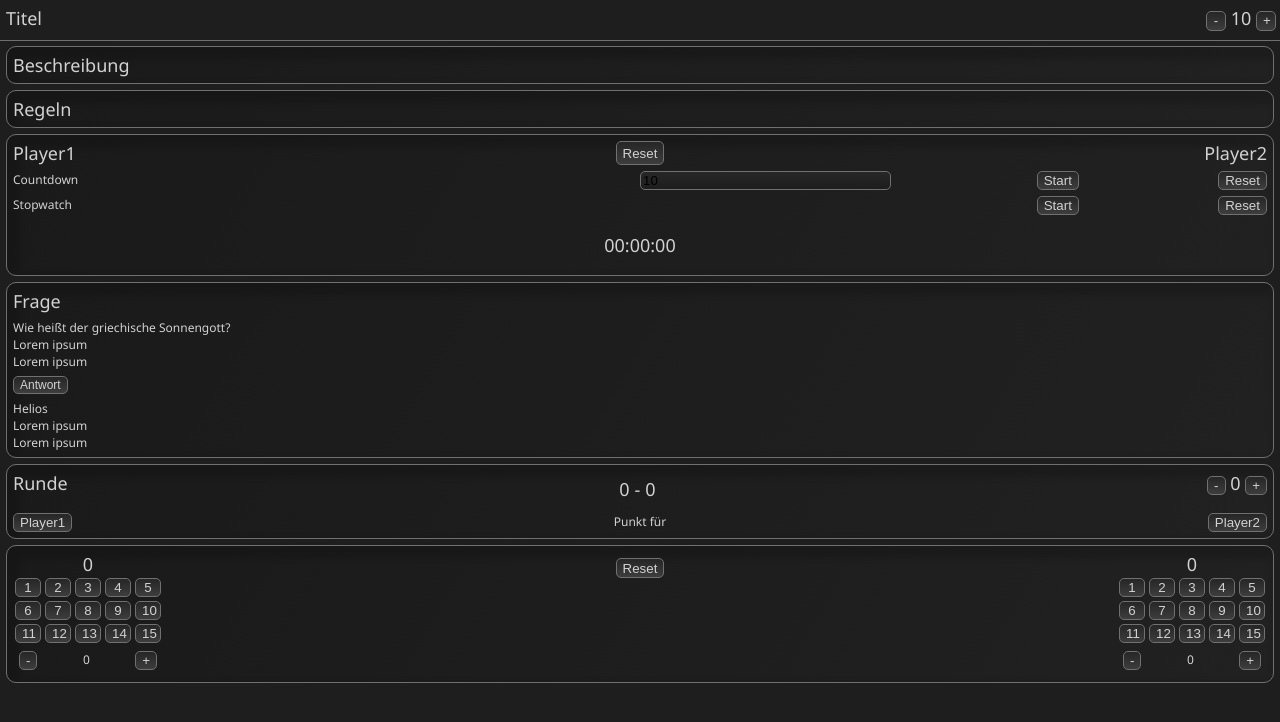
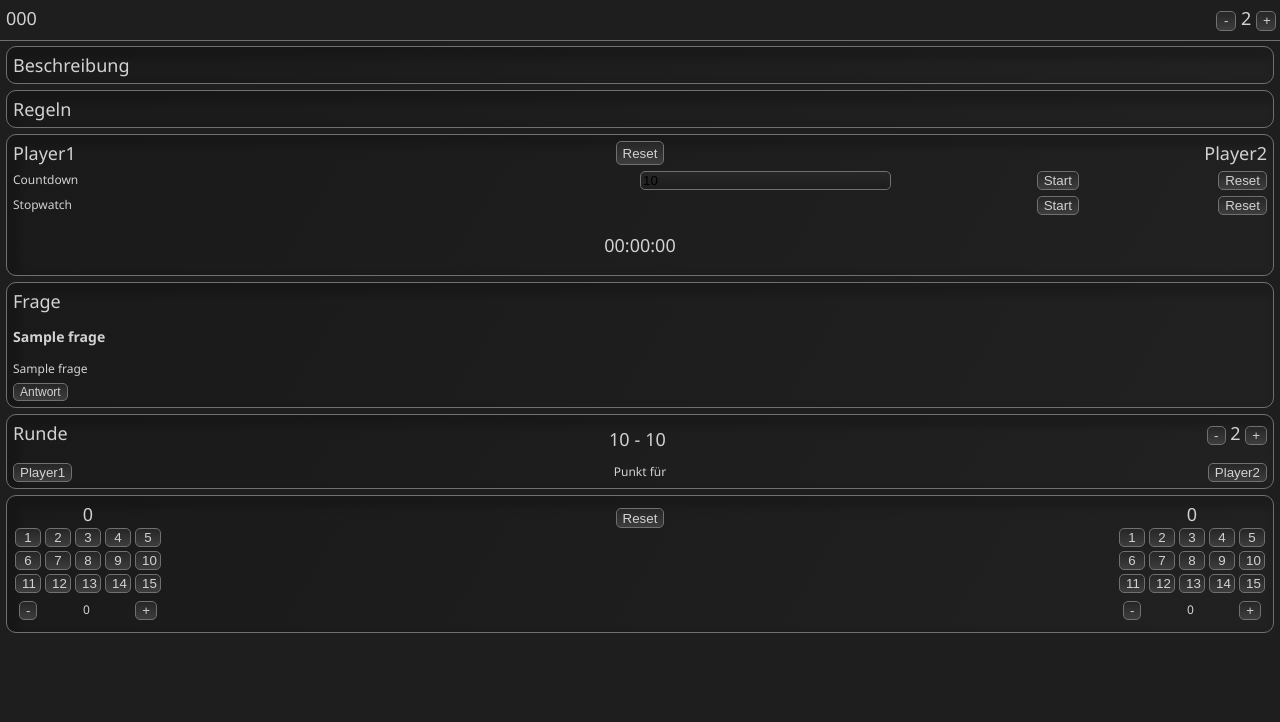
Before and after one commit to Gargamel19/GameShowControlPanel, a Flask app: template app/templates/contol_page.html in a window 1280 px wide. Shown: the top 722 px of the page. Run offline with Flask 2, Linux system fonts and the light colour scheme; the template is opened without the code that fills it: most values are stand-ins (such as "Sample title", 1, 10 or a date in 2020); parts of the project's set-up code (start-up, migrations or seed data) failed here and were passed over.

Commit message:
Beschreibung und Rules Works Navigation Works
Round works. but Backend not

Frage Works. but not from directory

```diff
--- a/app/static/styles/control_page.css
+++ b/app/static/styles/control_page.css
@@ -49,6 +49,7 @@
     display: none;
     margin: var(--standard_margin);
 }
+.answer_panel_text,
 .panel_shown_text{
     font-size: var(--small_font);
     margin: var(--standard_margin);
@@ -115,6 +116,15 @@
     background: rgb(29, 29, 29);
     background: linear-gradient(0deg, rgba(29, 29, 29, 1) 0%, rgba(39, 39, 39, 1) 100%);
 }
+.winner_player_button{
+    background: rgb(00,200,00);
+    background: linear-gradient(0deg, rgba(00,200,00,1) 0%, rgba(39,39,39,1) 100%);
+}
+.looser_player_button{
+    background: rgb(00,00,00);
+    background: linear-gradient(0deg, rgba(00,00,00,1) 0%, rgba(39,39,39,1) 100%);
+}
+
 .selected_game_button {
     background: rgb(00,200,00);
     background: linear-gradient(0deg, rgba(00,200,00,1) 0%, rgba(39,39,39,1) 100%);
--- a/app/templates/contol_page.html
+++ b/app/templates/contol_page.html
@@ -4,34 +4,42 @@
 <script src="{{ url_for('static', filename='scripts/control_page.js') }}"></script>
 <head>
     <meta charset="UTF-8">
-    <title>Title</title>
+    <title>{{ titel }}</title>
 </head>
 <body>
 <div class="outer_class">
     <header>
-        <div class="game_title">Titel</div>
+        <div class="game_title">{{ titel }}</div>
         <div class="game_control">
+            {% if gameID > 0 %}
+            <button onclick="location.href='/{{gameID-1}}/round/0'" class="minus_game">-</button>
+            {% else %}
             <button class="minus_game">-</button>
-            <a class="game_number">10</a>
-            <button class="plus_game">+</button>
+            {% endif %}
+            <a class="game_number">{{gameID+1}}</a>
+            <button onclick="location.href='/{{gameID+1}}/round/0'" class="plus_game">+</button>
         </div>
     </header>
     <div id="header_spacer">
     </div>
-    <div class="panel beschreibung">
+    <div onclick="toggle_desc()" class="panel beschreibung">
         <div class="panel_titel">
             Beschreibung
         </div>
-        <div class="panel_text">
-            lorem ipsum
+        <div class="panel_text description_panel_text">
+            {% for line in desc %}
+                {{ line }} <br>
+            {% endfor %}
         </div>
     </div>
-    <div class="panel regeln">
+    <div onclick="toggle_rules()" class="panel regeln">
         <div class="panel_titel">
             Regeln
         </div>
-        <div class="panel_text">
-            lorem ipsum
+        <div class="panel_text rules_panel_text">
+            {% for rule in rules %}
+                {{ rule }} <br>
+            {% endfor %}
         </div>
     </div>
     <div class="panel stopwatch">
@@ -69,42 +77,59 @@
         </div>
         <p class="timer">00:00:00</p>
     </div>
+    {% if frage|length > 0%}
     <div class="panel frage">
         <div class="panel_titel">
             Frage
         </div>
         <div class="panel_shown_text">
-            Wie heißt der griechische Sonnengott?<br>
-            Lorem ipsum<br>
-            Lorem ipsum
+            <h3>{{frage[0]}}</h3>
+            {% for antwort in frage[1] %}
+                {{ antwort }}  <br>
+            {% endfor %}
         </div>
-        <button class="row">Antwort</button>
-        <div class="panel_shown_text">
-            Helios<br>
-            Lorem ipsum<br>
-            Lorem ipsum
+        <button onclick="show_answer()" class="row">Antwort</button>
+        <div class="panel_text answer_panel_text">
+            {{ frage[1][frage[2]] }}
         </div>
     </div>
+    {% endif %}
 
     <div class="panel runde">
         <div class="head">
             <div class="round_title">Runde</div>
             <div class="row score_runde">
-                <div class="round_score_player1">0</div>
+                <div class="round_score_player_0">{{round_score_0}}</div>
                 <div style="margin-left: 5px; margin-right: 5px"> - </div>
-                <div class="round_score_player2">0</div>
+                <div class="round_score_player_1">{{round_score_1}}</div>
             </div>
             <div class="round_control">
+                {% if roundID > 0 %}
+                <button onclick="location.href='/{{gameID}}/round/{{roundID-1}}'" class="minus_round">-</button>
+                {% else %}
                 <button class="minus_round">-</button>
-                <a class="round_number">0</a>
-                <button class="plus_round">+</button>
+                {% endif %}
+                <a class="round_number">{{roundID+1}}</a>
+                <button onclick="location.href='/{{gameID}}/round/{{roundID+1}}'" class="plus_round">+</button>
             </div>
         </div>
 
         <div class="row">
-            <button>Player1</button>
-            <div>Punkt für</div>
-            <button>Player2</button>
+            {% if winner == 0 %}
+                <button onclick="select_round_as_won(0, {{round_score_0}}, {{round_score_1}})" class="round_player_button_0 winner_player_button">Player1</button>
+                <div>Punkt für</div>
+                <button onclick="select_round_as_won(1, {{round_score_0}}, {{round_score_1}})" class="round_player_button_1 looser_player_button">Player2</button>
+            {% elif winner == 1  %}
+                <button onclick="select_round_as_won(0, {{round_score_0}}, {{round_score_1}})" class="round_player_button_0 looser_player_button">Player1</button>
+                <div>Punkt für</div>
+                <button onclick="select_round_as_won(1, {{round_score_0}}, {{round_score_1}})" class="round_player_button_1 winner_player_button">Player2</button>
+            {% else %}
+                <button onclick="select_round_as_won(0, {{round_score_0}}, {{round_score_1}})" class="round_player_button_0">Player1</button>
+                <div>Punkt für</div>
+                <button onclick="select_round_as_won(1, {{round_score_0}}, {{round_score_1}})" class="round_player_button_1">Player2</button>
+            {% endif %}
+
+
         </div>
     </div>
     <div class="panel score">
```
Also changed, not shown: app/routes.py (+16 -8 lines), app/static/scripts/control_page.js (+67 -0 lines).
